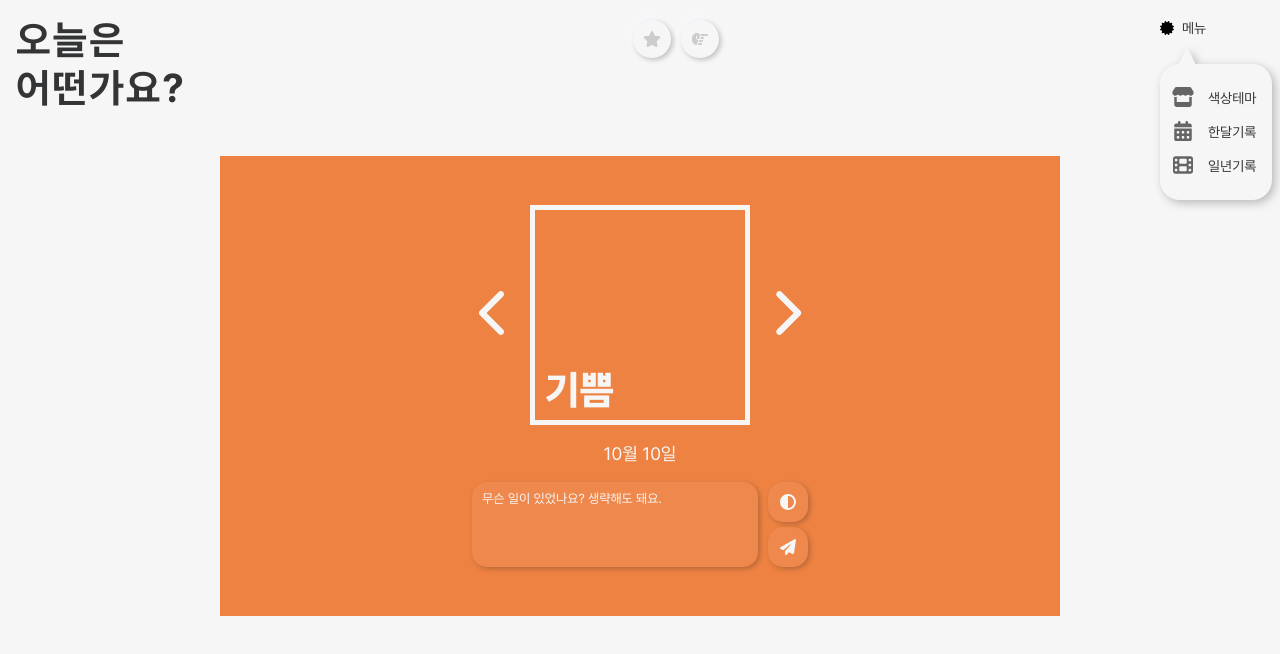
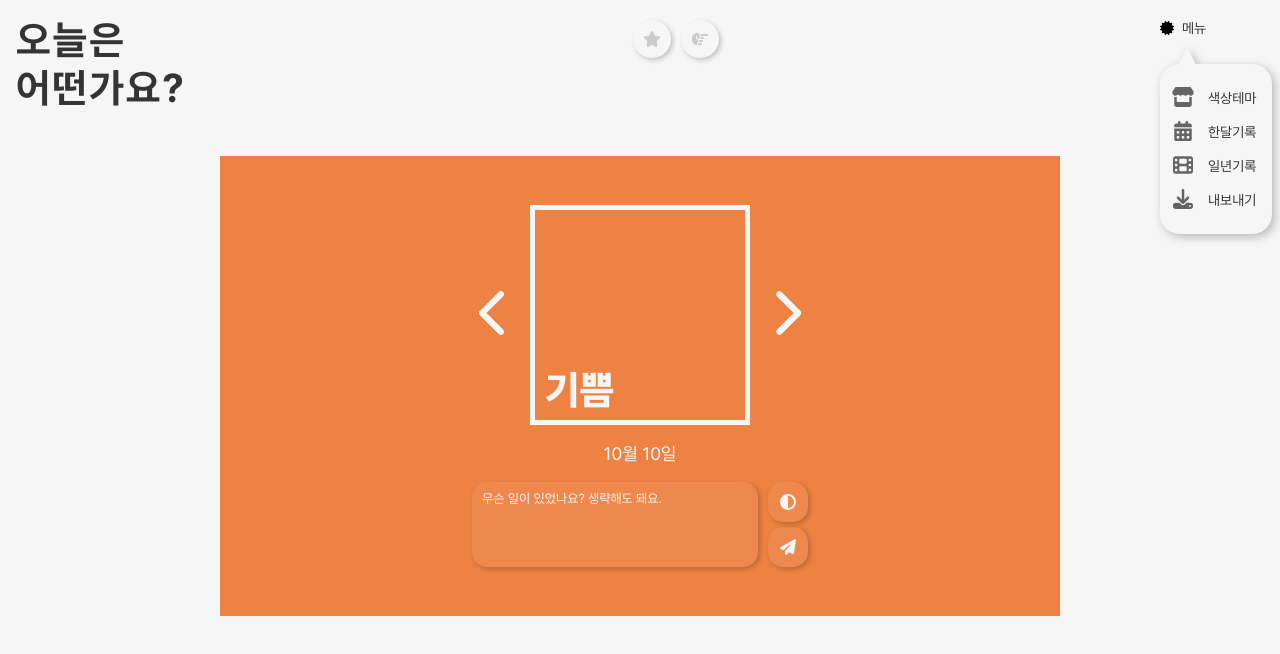
Before and after one commit to kosmos992/chrome-extension-emolog, a React (Create React App) app: page / in a window 1280 px wide. Both pictures are taken after a click on the element "메뉴". Shown: the top 654 px of the page. Built offline with nearby package versions, Linux system fonts and the light colour scheme.

Commit message:
feat: json 다운로드 기능 추가

```diff
--- /dev/null
+++ b/src/api/ExportDataApi.js
@@ -0,0 +1,6 @@
+/* global chrome */
+export const exportData = async () => {
+  const data = await chrome.storage.local.get(null).then(res => res);
+
+  return await data;
+};
--- a/src/components/module/Header.js
+++ b/src/components/module/Header.js
@@ -28,7 +28,7 @@ const GnbLayout = styled.div`
   min-width: 120px;
 `;
 
-function Header() {
+function Header({ dataRefresh }) {
   const [isOpen, setIsOpen] = useState(false);
   const onClick = () => {
     setIsOpen(!isOpen);
@@ -62,7 +62,7 @@ function Header() {
         <div style={{ width: '120px' }}>
           <GnbLayout ref={ref}>
             <User onClick={onClick}>USERNAME</User>
-            {isOpen ? <Nav /> : null}
+            {isOpen ? <Nav dataRefresh={dataRefresh} /> : null}
           </GnbLayout>
         </div>
       </HeaderWrapper>
--- a/src/components/module/MoodSelector.js
+++ b/src/components/module/MoodSelector.js
@@ -7,7 +7,7 @@ import { useSelector, useDispatch } from 'react-redux';
 import dayjs from 'dayjs';
 import { selectPalettes } from '../../redux/slice';
 
-const MoodSelector = ({ lookbackRefresher, paletteRefresh }) => {
+const MoodSelector = ({ lookbackRefresher, dataRefresher, paletteRefresh }) => {
   const palettes = useSelector(selectPalettes);
   const dispatch = useDispatch();
   const { isOpen } = useSelector(selectModal);
@@ -100,6 +100,7 @@ const MoodSelector = ({ lookbackRefresher, paletteRefresh }) => {
           moods={moods}
           submitHandler={submitHandler}
           lookbackRefresher={lookbackRefresher}
+          dataRefresher={dataRefresher}
         />
         <CardContainer fade={fade}>
           <Mood
--- a/src/components/module/Nav.js
+++ b/src/components/module/Nav.js
@@ -4,9 +4,13 @@ import {
   faStore,
   faCalendarDays,
   faFilm,
+  faDownload,
 } from '@fortawesome/free-solid-svg-icons';
 import { useDispatch } from 'react-redux';
 import { openModal } from '../../redux/modalSlice';
+import { exportData } from '../../api/ExportDataApi';
+import { useEffect } from 'react';
+import { useState } from 'react';
 
 const Bubble = styled.nav`
   max-width: 120px;
@@ -52,8 +56,17 @@ const DarkIcon = styled.span`
     }
   }
 `;
-const Nav = () => {
+const Nav = ({ dataRefresh }) => {
   const dispatch = useDispatch();
+  const [data, setData] = useState(null);
+
+  useEffect(() => {
+    const loadData = async () => {
+      const totalData = await exportData();
+      setData(totalData);
+    };
+    loadData();
+  }, [dataRefresh]);
 
   const handleThemeModal = () => {
     dispatch(
@@ -80,6 +93,17 @@ const Nav = () => {
     );
   };
 
+  const exportAll = () => {
+    const jsonString = `data:text/json;chatset=utf-8,${encodeURIComponent(
+      JSON.stringify(data)
+    )}`;
+    const link = document.createElement('a');
+    link.href = jsonString;
+    link.download = 'data.json';
+
+    link.click();
+  };
+
   return (
     <>
       <Bubble>
@@ -103,6 +127,12 @@ const Nav = () => {
             </DarkIcon>
             <FontSize14>일년기록</FontSize14>
           </NavItem>
+          <NavItem onClick={exportAll}>
+            <DarkIcon>
+              <FontAwesomeIcon icon={faDownload} size="lg" />
+            </DarkIcon>
+            <FontSize14>내보내기</FontSize14>
+          </NavItem>
         </ul>
       </Bubble>
     </>
--- a/src/components/module/SelectorCard.js
+++ b/src/components/module/SelectorCard.js
@@ -22,6 +22,7 @@ const SelectorCard = ({
   moods,
   submitHandler,
   lookbackRefresher,
+  dataRefresher,
 }) => {
   const dateString = dayjs(new Date()).format('M월 D일');
   const [allmoods, setAllmoods] = useState([]);
@@ -55,6 +56,7 @@ const SelectorCard = ({
         lookbackRefresher();
         submitHandler();
         setAllmoods(newAllMoods);
+        dataRefresher();
       });
   };
 
--- a/src/components/templates/Home.js
+++ b/src/components/templates/Home.js
@@ -21,12 +21,18 @@ const Home = () => {
     setPaletteRefresh(paletteRefresh * -1);
   };
 
+  const [dataRefresh, setDataRefresh] = useState(-1);
+  const dataRefresher = () => {
+    setDataRefresh(dataRefresh * -1);
+  };
+
   return (
     <Browser>
-      <Header />
+      <Header dataRefresh={dataRefresh} />
       <ContentLayout>
         <MoodSelector
           lookbackRefresher={lookbackRefresher}
+          dataRefresher={dataRefresher}
           paletteRefresh={paletteRefresh}
         />
         <GlobalModal
```
